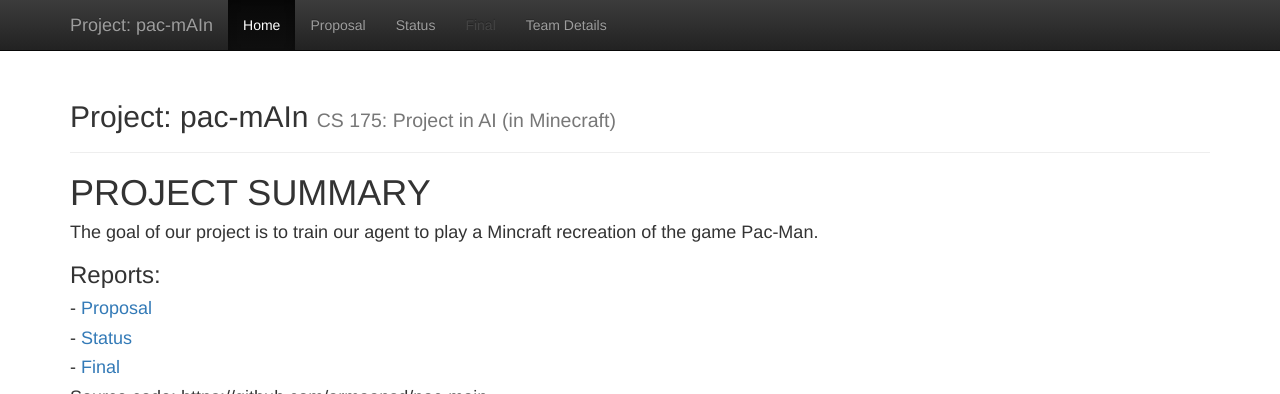
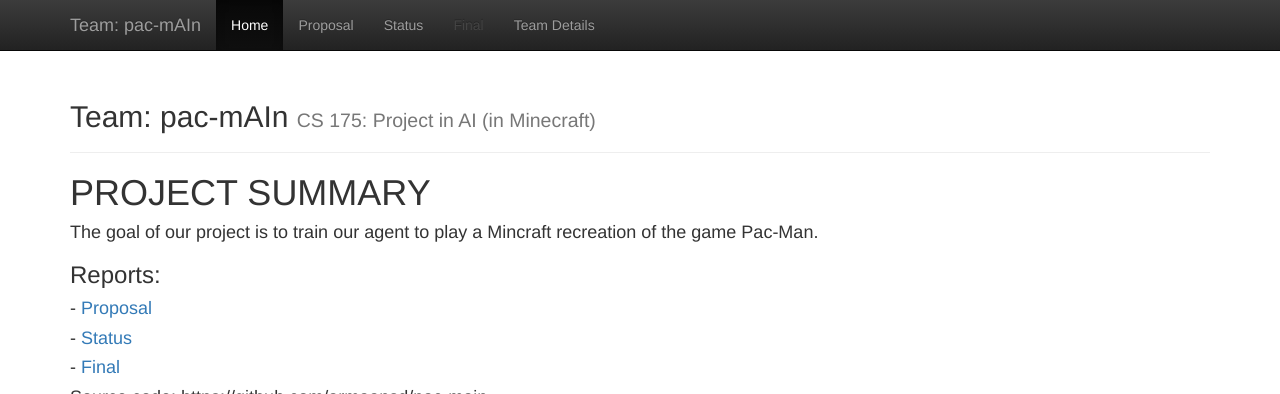
Before and after one commit to armaansd/pac-mAIn, a Jekyll site: the page built from docs/index.md, in a window 1280 px wide and 931 px high, cut to the strip 0-394 px from the top of the window. Built offline with Jekyll 4.4.1, drawn with Linux system fonts in a browser that asks for light colours.

Commit message:
Update _config.yml

```diff
--- a/docs/_config.yml
+++ b/docs/_config.yml
@@ -1,7 +1,7 @@
 ###########
 # site.title
 
-title:    'Project: pac-mAIn'
+title:    'Team: pac-mAIn'
 subtitle: 'CS 175: Project in AI (in Minecraft)'
 
 
```
